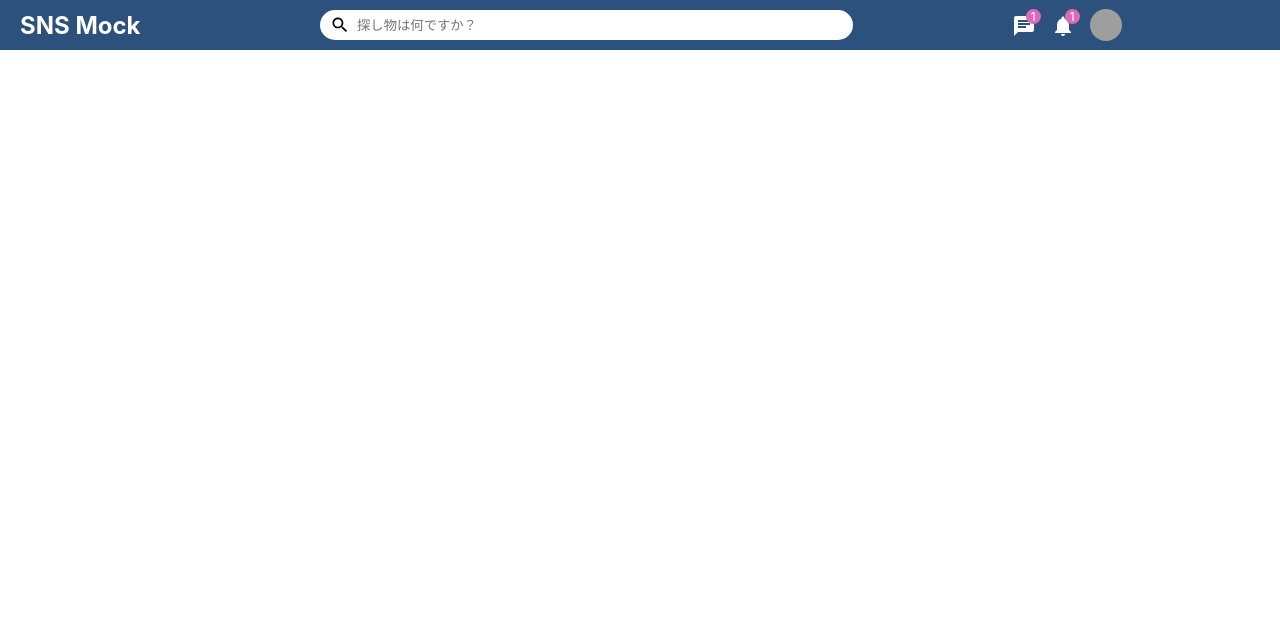
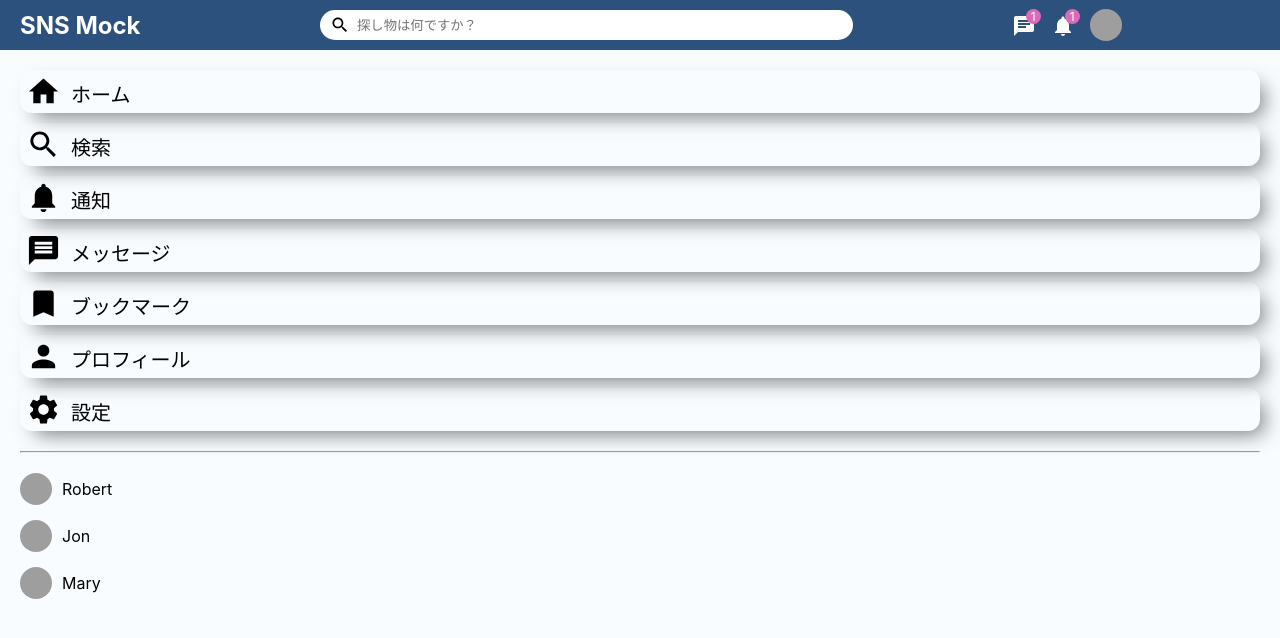
Before and after one commit to k0m0ri/real-sns-frontend, a React (Create React App) app: page / in a window 1280 px wide. Shown: the top 638 px of the page. Built offline with nearby package versions, Linux system fonts and the light colour scheme; grey boxes are pictures that could not be loaded.

Commit message:
sidebarを作成

```diff
--- /dev/null
+++ b/src/components/sidebar/Sidebar.css
@@ -0,0 +1,64 @@
+.sidebar {
+    flex: 2.5;
+    height: 100vh;
+}
+
+.sidebarWrapper {
+    padding: 20px;
+}
+
+.sidebarList {
+    padding: 0;
+    margin: 0;
+    list-style: none;
+}
+
+.sidebarListItem {
+    display: flex;
+    align-items: center;
+    margin-bottom: 10px;
+    padding: 4px 6px;
+    cursor: pointer;
+    box-shadow: 9px 9px 20px -6px #777777;
+    border-radius: 12px;
+    transition: all 0.3s;
+}
+
+.sidebarListItem:hover {
+    box-shadow: none;
+    transform: translateY(5px);
+}
+
+.sidebarIcon {
+    font-size: 35px !important;
+    margin-right: 10px;
+}
+
+.sidebarListItemText {
+    font-size: 20px;
+    padding-top: 3px;
+}
+
+.sidebarHr {
+    margin: 20px 0;
+}
+
+.sidebarFriendList {
+    padding: 0;
+    margin: 0;
+    list-style: none;
+}
+
+.sidebarFriend {
+    display: flex;
+    align-items: center;
+    margin-bottom: 15px;
+}
+
+.sidebarFriendImg {
+    width: 32px;
+    height: 32px;
+    object-fit: cover;
+    border-radius: 50%;
+    margin-right: 10px;
+}
--- /dev/null
+++ b/src/components/sidebar/Sidebar.jsx
@@ -0,0 +1,64 @@
+import React from 'react'
+import './Sidebar.css'
+import BookmarkIcon from '@mui/icons-material/Bookmark';
+import HomeIcon from '@mui/icons-material/Home';
+import MessageIcon from '@mui/icons-material/Message';
+import NotificationsIcon from '@mui/icons-material/Notifications';
+import PersonIcon from '@mui/icons-material/Person';
+import SettingsIcon from '@mui/icons-material/Settings';
+import SearchIcon from '@mui/icons-material/Search';
+
+
+export default function Sidebar() {
+  return (
+    <div className='sidebar'>
+      <div className='sidebarWrapper'>
+        <ul className='sidebarList'>
+          <li className='sidebarListItem'>
+            <HomeIcon className='sidebarIcon'></HomeIcon>
+            <span className='sidebarListItemText'>ホーム</span>
+          </li>
+          <li className='sidebarListItem'>
+            <SearchIcon className='sidebarIcon'></SearchIcon>
+            <span className='sidebarListItemText'>検索</span>
+          </li>
+          <li className='sidebarListItem'>
+            <NotificationsIcon className='sidebarIcon'></NotificationsIcon>
+            <span className='sidebarListItemText'>通知</span>
+          </li>
+          <li className='sidebarListItem'>
+            <MessageIcon className='sidebarIcon'></MessageIcon>
+            <span className='sidebarListItemText'>メッセージ</span>
+          </li>
+          <li className='sidebarListItem'>
+            <BookmarkIcon className='sidebarIcon'></BookmarkIcon>
+            <span className='sidebarListItemText'>ブックマーク</span>
+          </li>
+          <li className='sidebarListItem'>
+            <PersonIcon className='sidebarIcon'></PersonIcon>
+            <span className='sidebarListItemText'>プロフィール</span>
+          </li>
+          <li className='sidebarListItem'>
+            <SettingsIcon className='sidebarIcon'></SettingsIcon>
+            <span className='sidebarListItemText'>設定</span>
+          </li>
+        </ul>
+        <hr className='sidebarHr' />
+        <ul className='sidebarFriendList'>
+          <li className='sidebarFriend'>
+            <img src="/assets/person/2.jpeg" alt="" className='sidebarFriendImg'/>
+            <span className='sidebarFriendName'>Robert</span>
+          </li>
+          <li className='sidebarFriend'>
+            <img src="/assets/person/3.jpeg" alt="" className='sidebarFriendImg'/>
+            <span className='sidebarFriendName'>Jon</span>
+          </li>
+          <li className='sidebarFriend'>
+            <img src="/assets/person/4.jpeg" alt="" className='sidebarFriendImg'/>
+            <span className='sidebarFriendName'>Mary</span>
+          </li>
+        </ul>
+      </div>
+    </div>
+  )
+}
--- a/src/pages/home/Home.css
+++ b/src/pages/home/Home.css
@@ -0,0 +1,5 @@
+.homeContainer {
+    display: flex;
+    width: 100%;
+    background-color: #f8fcff;
+}
--- a/src/pages/home/Home.jsx
+++ b/src/pages/home/Home.jsx
@@ -1,8 +1,15 @@
 import React from 'react'
 import Topbar from '../../components/topbar/Topbar'
+import Sidebar from '../../components/sidebar/Sidebar'
+import './Home.css'
 
 export default function Home() {
   return (
+    <>
     <Topbar />
-    )
+    <div className="homeContainer">
+        <Sidebar />
+    </div>
+    </>
+  );
 }
```
